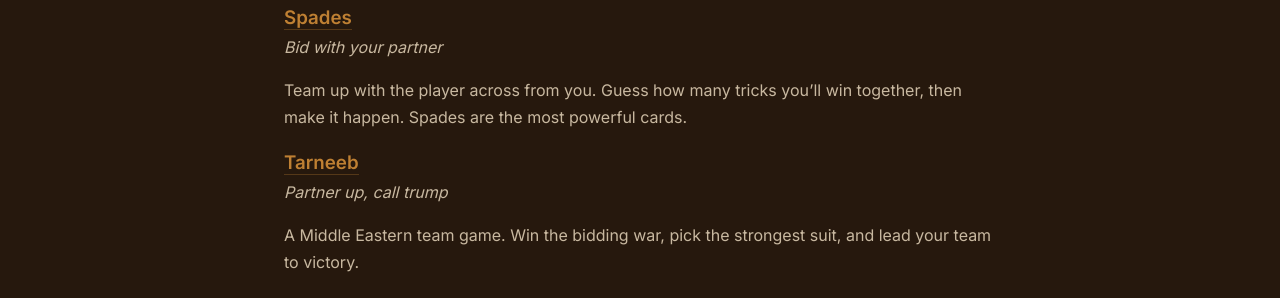
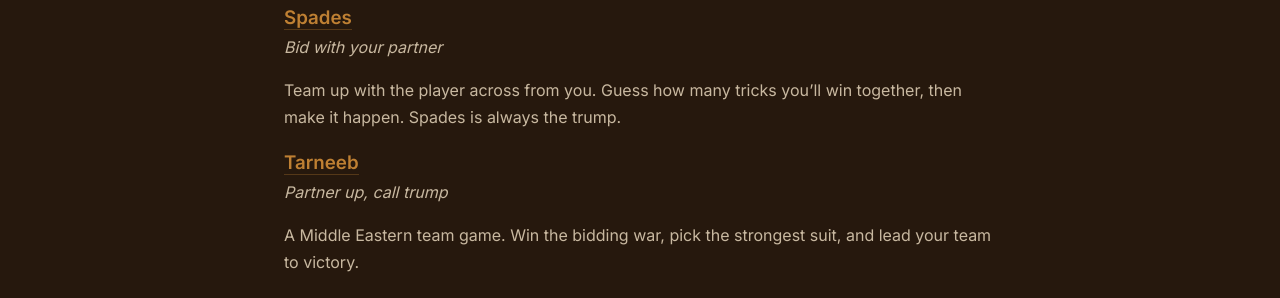
Before and after one commit to darifo2010/trumplesupport, a Jekyll site: the page built from how-to-play.md, in a window 1280 px wide and 900 px high, scrolled down 478 px. Shown: the part 180-478 px from the top of the window. Built offline with Jekyll 4.4.1, drawn with Linux system fonts in a browser that asks for light colours.

Commit message:
Update Spades tagline on how-to-play hub
Co-Authored-By: Claude Opus 4.6 (1M context) <noreply@anthropic.com>

```diff
--- a/how-to-play.md
+++ b/how-to-play.md
@@ -24,7 +24,7 @@ Try NOT to win certain cards. Hearts and the Queen of Spades are bad news — th
 ### [Spades]({{ '/how-to-play-spades' | relative_url }})
 *Bid with your partner*
 
-Team up with the player across from you. Guess how many tricks you'll win together, then make it happen. Spades are the most powerful cards.
+Team up with the player across from you. Guess how many tricks you'll win together, then make it happen. Spades is always the trump.
 
 ### [Tarneeb]({{ '/how-to-play-tarneeb' | relative_url }})
 *Partner up, call trump*
```
